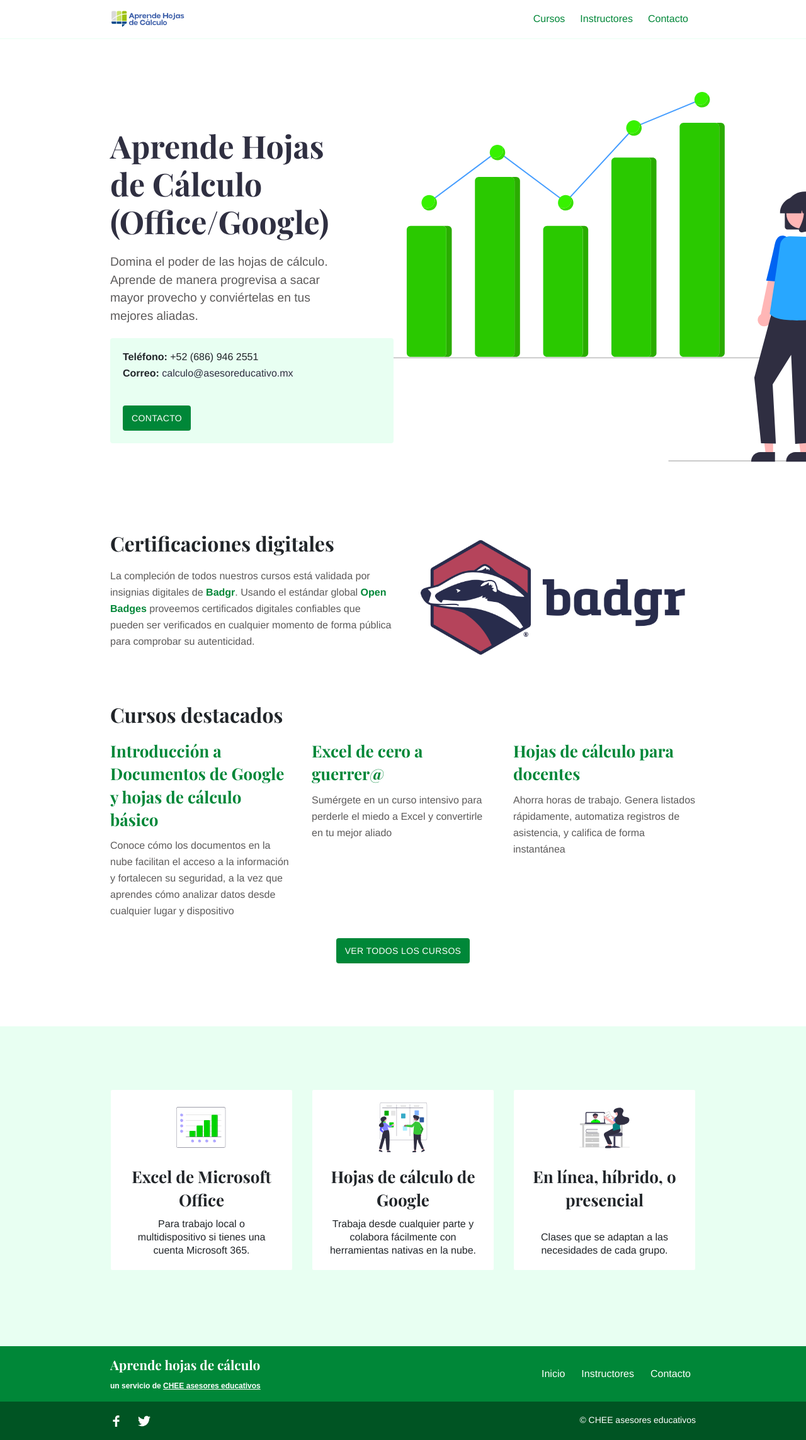
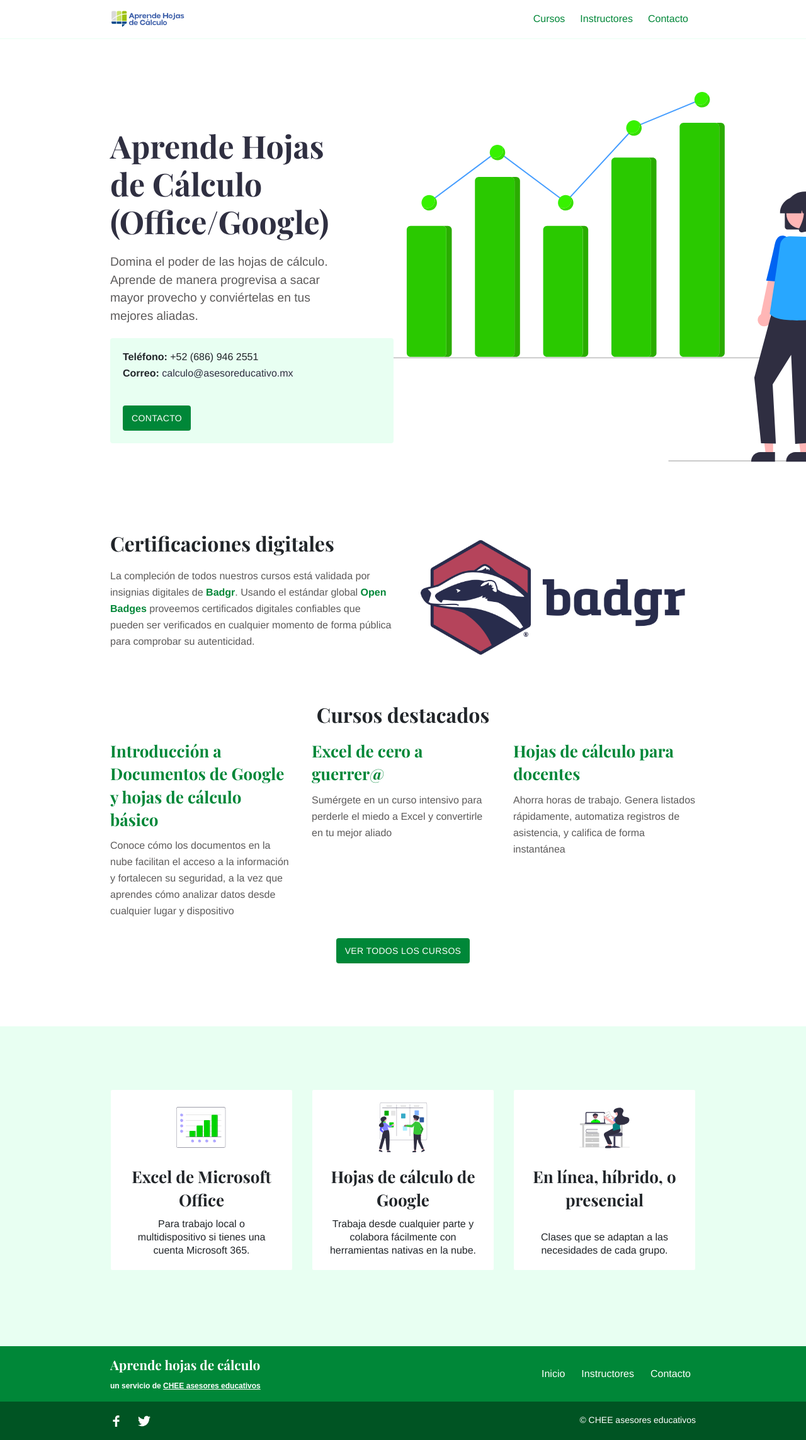
Before and after one commit to camachevaz/Calc, a Jekyll site: the page built from index.md, in a window 1280 px wide. Shown: the whole page at 63% size. Built offline with Jekyll 4.4.1, drawn with Linux system fonts in a browser that asks for light colours.

Commit message:
Update home.html

```diff
--- a/_layouts/home.html
+++ b/_layouts/home.html
@@ -29,7 +29,7 @@ bodyClass: "page-home"
   <div class="container pt-6 pb-6 pb-md-10">
     <div class="row justify-content-start">
           <div class="col-12">
-            <h1>Cursos destacados</h1>
+            <h1 style="text-align: center;">Cursos destacados</h1>
           </div>
       {% assign weighted_services = site.services | sort: "weight" %}
       {% for service in weighted_services %}
```
